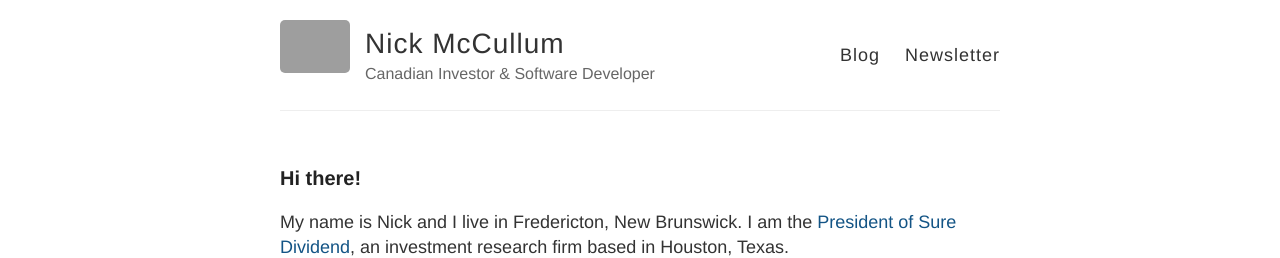
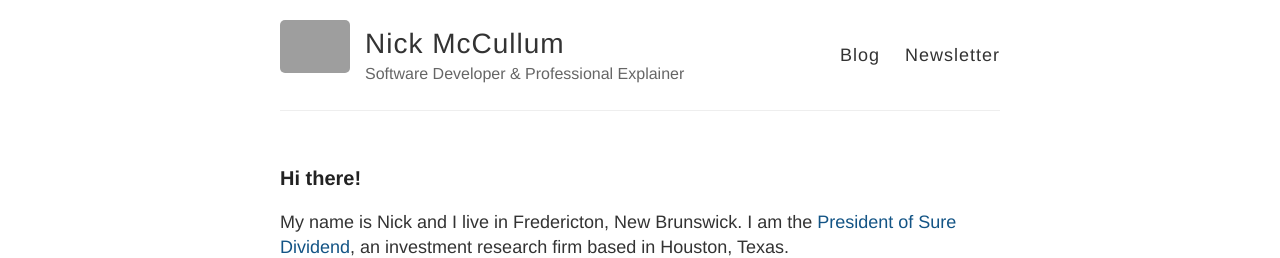
Before and after one commit to rosyberti/website, a Jekyll site: the page built from index.html, in a window 1280 px wide. Shown: the top 258 px of the page. Built offline with Jekyll 4.4.1, drawn with Linux system fonts in a browser that asks for light colours; grey boxes are pictures that could not be loaded.

Commit message:
changed to 'Software Developer & Professional Explainer'

```diff
--- a/_config.yml
+++ b/_config.yml
@@ -6,7 +6,7 @@
 name: Nick McCullum
 
 # Short bio or description (displayed in the header)
-description: Canadian Investor & Software Developer
+description: Software Developer & Professional Explainer
 
 # URL of your avatar or profile pic (you could use your GitHub profile pic)
 avatar: https://raw.githubusercontent.com/nicholasmccullum/nicholasmccullum.github.io/master/images/headshot.jpg
```
